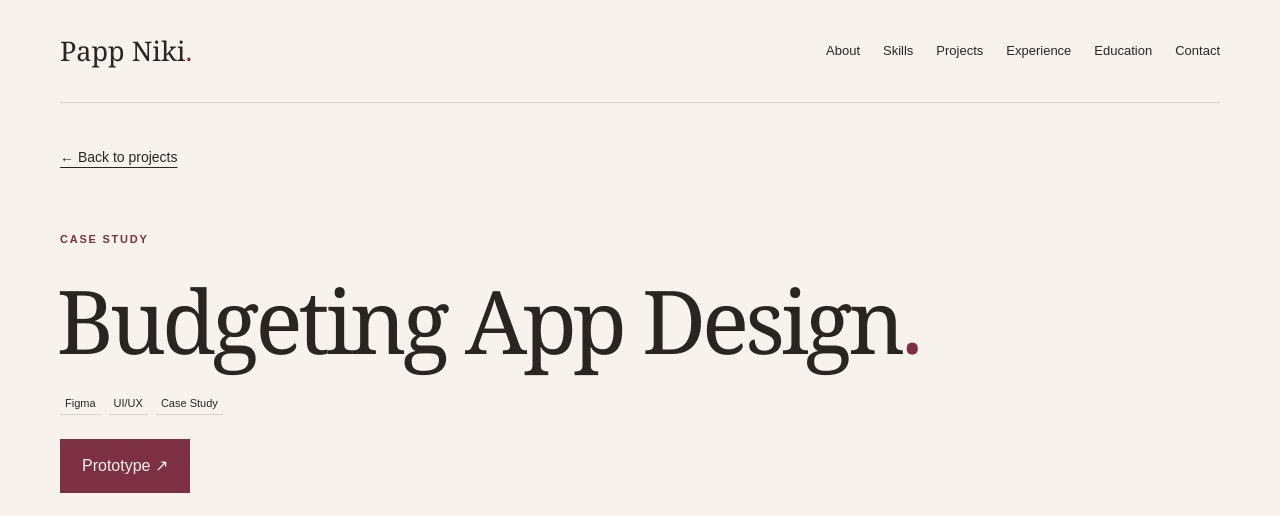
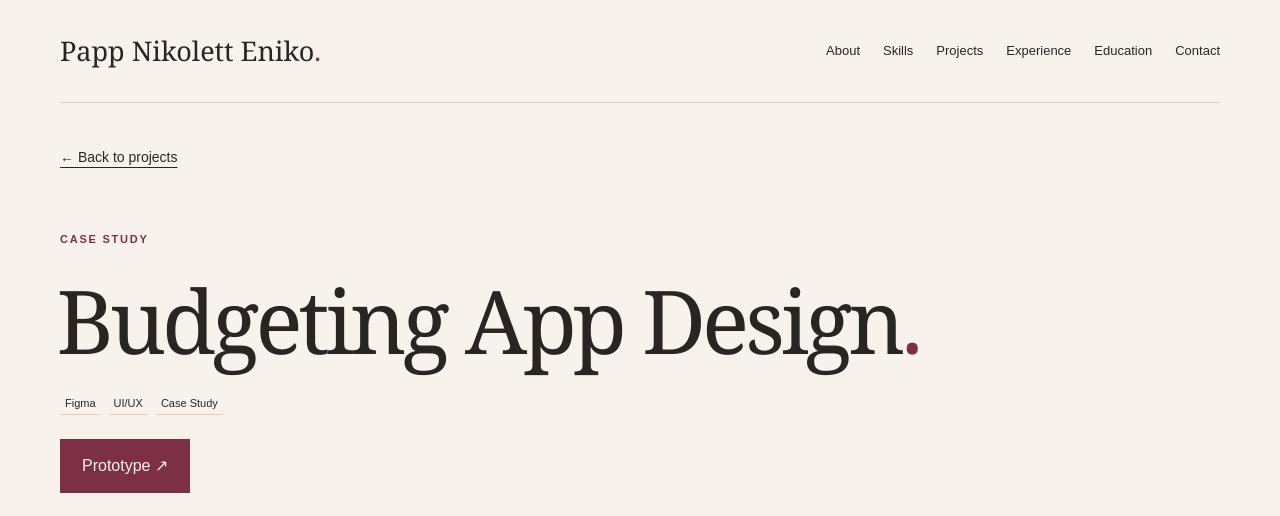
Before and after one commit to nikip728/Portfolio, an Astro site: page /Portfolio/projects/budgeting-app in a window 1280 px wide. Shown: the top 516 px of the page. Built offline with nearby package versions, Linux system fonts and the light colour scheme; Astro itself is replaced by a stand-in of ours.

Commit message:
Update name from 'Papp Niki' to 'Papp Nikolett Eniko'

```diff
--- a/src/content/profile/about.md
+++ b/src/content/profile/about.md
@@ -1,5 +1,5 @@
 ---
-name: Papp Niki
+name: Papp Nikolett Eniko
 title: Ui/Ux Designer & Front-End Developer
 email: papp.nikolett.eniko@gmail.com
 socials:
```
